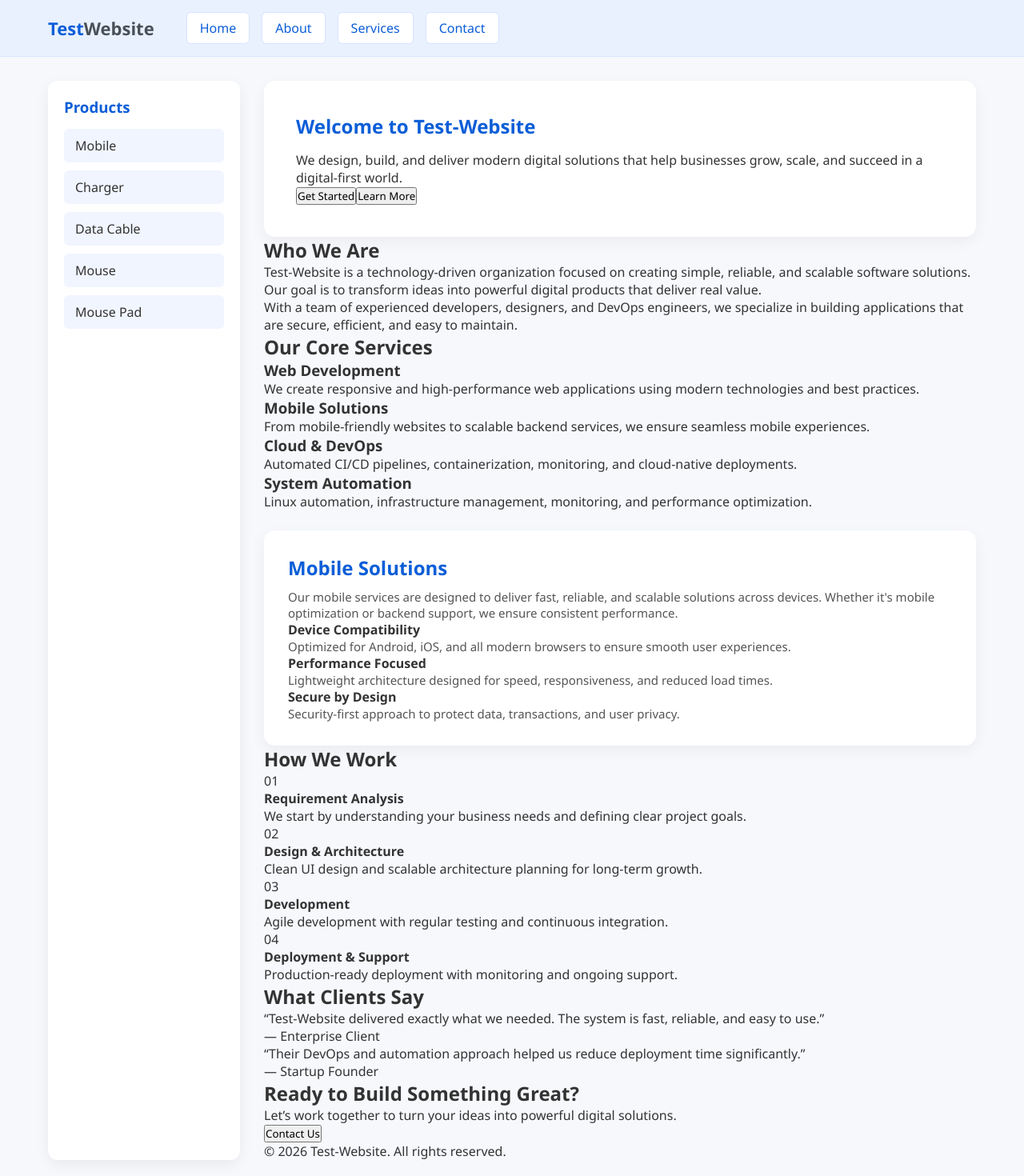
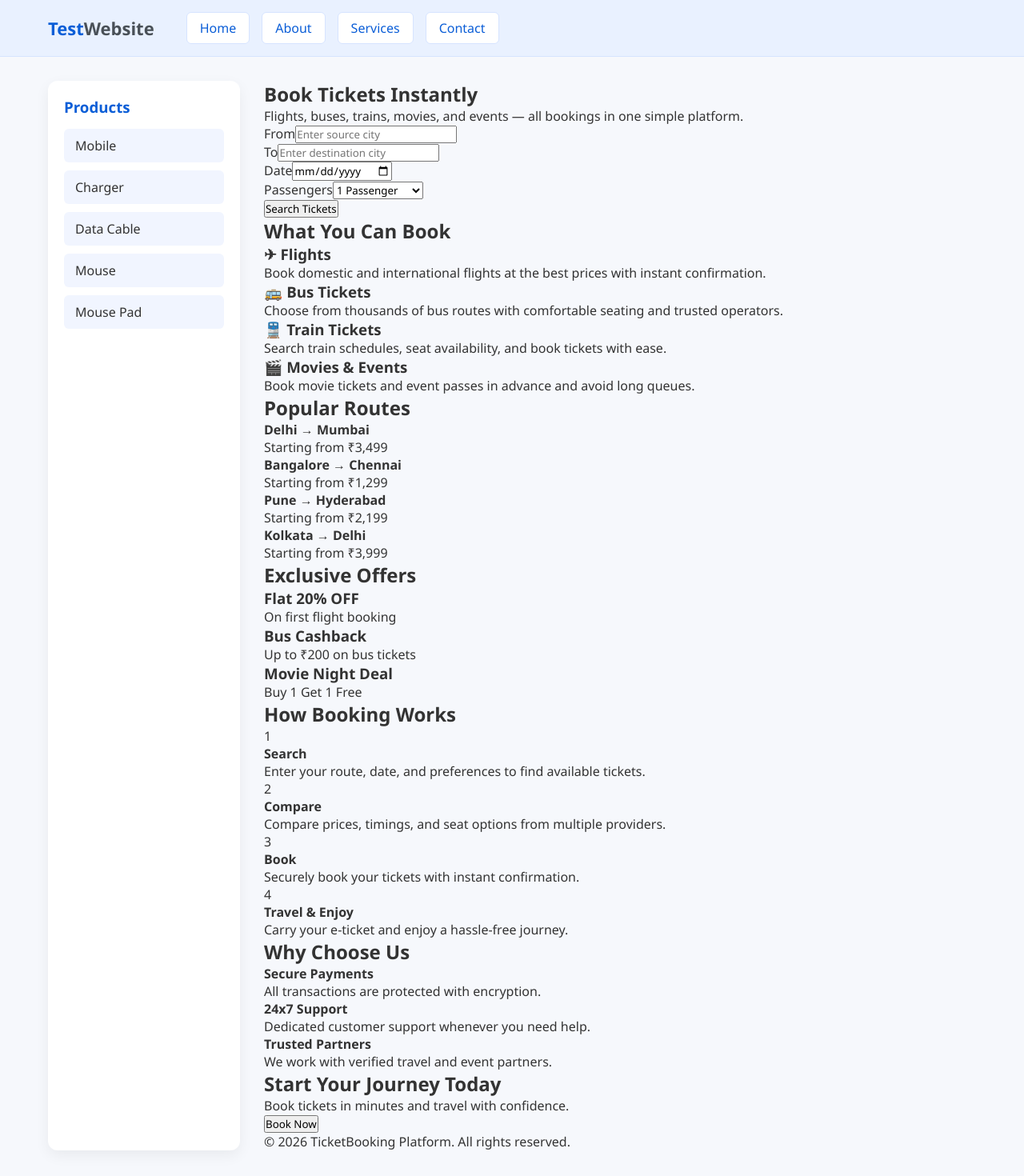
Before and after one commit to vikasrajput0112/my-react-website, a React (Create React App) app: page / in a window 1280 px wide. Shown: the top 1470 px of the page at 80% size. Built offline with nearby package versions, Linux system fonts and the light colour scheme.

Commit message:
Update Home.jsx

```diff
--- a/src/pages/Home.jsx
+++ b/src/pages/Home.jsx
@@ -9,206 +9,217 @@ const Home = () => {
             {/* Main Content */}
             <main className="home-content">
 
-                {/* Hero Section */}
-                <section className="home-hero">
-                    <div className="hero-inner">
-                        <h1>Welcome to Test-Website</h1>
-                        <p className="hero-subtitle">
-                            We design, build, and deliver modern digital
-                            solutions that help businesses grow, scale,
-                            and succeed in a digital-first world.
+                {/* HERO / SEARCH SECTION */}
+                <section className="booking-hero">
+                    <div className="hero-wrapper">
+                        <h1>Book Tickets Instantly</h1>
+                        <p className="hero-tagline">
+                            Flights, buses, trains, movies, and events —
+                            all bookings in one simple platform.
                         </p>
 
-                        <div className="hero-actions">
-                            <button className="primary-btn">
-                                Get Started
-                            </button>
-                            <button className="secondary-btn">
-                                Learn More
+                        {/* Search Box */}
+                        <div className="search-box">
+                            <div className="search-row">
+                                <div className="search-field">
+                                    <label>From</label>
+                                    <input type="text" placeholder="Enter source city" />
+                                </div>
+
+                                <div className="search-field">
+                                    <label>To</label>
+                                    <input type="text" placeholder="Enter destination city" />
+                                </div>
+
+                                <div className="search-field">
+                                    <label>Date</label>
+                                    <input type="date" />
+                                </div>
+
+                                <div className="search-field">
+                                    <label>Passengers</label>
+                                    <select>
+                                        <option>1 Passenger</option>
+                                        <option>2 Passengers</option>
+                                        <option>3 Passengers</option>
+                                        <option>4+ Passengers</option>
+                                    </select>
+                                </div>
+                            </div>
+
+                            <button className="search-btn">
+                                Search Tickets
                             </button>
                         </div>
                     </div>
                 </section>
 
-                {/* About Section */}
-                <section className="about-section">
-                    <h2>Who We Are</h2>
-                    <p>
-                        Test-Website is a technology-driven organization focused
-                        on creating simple, reliable, and scalable software
-                        solutions. Our goal is to transform ideas into powerful
-                        digital products that deliver real value.
-                    </p>
-
-                    <p>
-                        With a team of experienced developers, designers, and
-                        DevOps engineers, we specialize in building applications
-                        that are secure, efficient, and easy to maintain.
-                    </p>
-                </section>
-
-                {/* Services Overview */}
+                {/* SERVICES SECTION */}
                 <section className="services-section">
-                    <h2>Our Core Services</h2>
+                    <h2>What You Can Book</h2>
 
                     <div className="services-grid">
                         <div className="service-card">
-                            <h3>Web Development</h3>
+                            <h3>✈ Flights</h3>
                             <p>
-                                We create responsive and high-performance web
-                                applications using modern technologies and best
-                                practices.
+                                Book domestic and international flights
+                                at the best prices with instant confirmation.
                             </p>
                         </div>
 
                         <div className="service-card">
-                            <h3>Mobile Solutions</h3>
+                            <h3>🚌 Bus Tickets</h3>
                             <p>
-                                From mobile-friendly websites to scalable
-                                backend services, we ensure seamless mobile
-                                experiences.
+                                Choose from thousands of bus routes with
+                                comfortable seating and trusted operators.
                             </p>
                         </div>
 
                         <div className="service-card">
-                            <h3>Cloud & DevOps</h3>
+                            <h3>🚆 Train Tickets</h3>
                             <p>
-                                Automated CI/CD pipelines, containerization,
-                                monitoring, and cloud-native deployments.
+                                Search train schedules, seat availability,
+                                and book tickets with ease.
                             </p>
                         </div>
 
                         <div className="service-card">
-                            <h3>System Automation</h3>
+                            <h3>🎬 Movies & Events</h3>
                             <p>
-                                Linux automation, infrastructure management,
-                                monitoring, and performance optimization.
+                                Book movie tickets and event passes in
+                                advance and avoid long queues.
                             </p>
                         </div>
                     </div>
                 </section>
 
-                {/* Mobile Section */}
-                <section className="mobile-section">
-                    <h2>Mobile Solutions</h2>
-                    <p>
-                        Our mobile services are designed to deliver fast,
-                        reliable, and scalable solutions across devices.
-                        Whether it's mobile optimization or backend support,
-                        we ensure consistent performance.
-                    </p>
+                {/* POPULAR ROUTES */}
+                <section className="routes-section">
+                    <h2>Popular Routes</h2>
 
-                    <div className="mobile-features">
-                        <div className="mobile-feature">
-                            <h4>Device Compatibility</h4>
+                    <div className="routes-grid">
+                        <div className="route-card">
+                            <h4>Delhi → Mumbai</h4>
+                            <p>Starting from ₹3,499</p>
+                        </div>
+
+                        <div className="route-card">
+                            <h4>Bangalore → Chennai</h4>
+                            <p>Starting from ₹1,299</p>
+                        </div>
+
+                        <div className="route-card">
+                            <h4>Pune → Hyderabad</h4>
+                            <p>Starting from ₹2,199</p>
+                        </div>
+
+                        <div className="route-card">
+                            <h4>Kolkata → Delhi</h4>
+                            <p>Starting from ₹3,999</p>
+                        </div>
+                    </div>
+                </section>
+
+                {/* OFFERS SECTION */}
+                <section className="offers-section">
+                    <h2>Exclusive Offers</h2>
+
+                    <div className="offers-grid">
+                        <div className="offer-card">
+                            <h3>Flat 20% OFF</h3>
+                            <p>On first flight booking</p>
+                        </div>
+
+                        <div className="offer-card">
+                            <h3>Bus Cashback</h3>
+                            <p>Up to ₹200 on bus tickets</p>
+                        </div>
+
+                        <div className="offer-card">
+                            <h3>Movie Night Deal</h3>
+                            <p>Buy 1 Get 1 Free</p>
+                        </div>
+                    </div>
+                </section>
+
+                {/* HOW IT WORKS */}
+                <section className="process-section">
+                    <h2>How Booking Works</h2>
+
+                    <div className="process-grid">
+                        <div className="process-step">
+                            <span>1</span>
+                            <h4>Search</h4>
                             <p>
-                                Optimized for Android, iOS, and all modern
-                                browsers to ensure smooth user experiences.
+                                Enter your route, date, and preferences
+                                to find available tickets.
                             </p>
                         </div>
 
-                        <div className="mobile-feature">
-                            <h4>Performance Focused</h4>
+                        <div className="process-step">
+                            <span>2</span>
+                            <h4>Compare</h4>
                             <p>
-                                Lightweight architecture designed for speed,
-                                responsiveness, and reduced load times.
+                                Compare prices, timings, and seat options
+                                from multiple providers.
                             </p>
                         </div>
 
-                        <div className="mobile-feature">
-                            <h4>Secure by Design</h4>
+                        <div className="process-step">
+                            <span>3</span>
+                            <h4>Book</h4>
                             <p>
-                                Security-first approach to protect data,
-                                transactions, and user privacy.
+                                Securely book your tickets with instant
+                                confirmation.
+                            </p>
+                        </div>
+
+                        <div className="process-step">
+                            <span>4</span>
+                            <h4>Travel & Enjoy</h4>
+                            <p>
+                                Carry your e-ticket and enjoy a hassle-free journey.
                             </p>
                         </div>
                     </div>
                 </section>
 
-                {/* Process Section */}
-                <section className="process-section">
-                    <h2>How We Work</h2>
+                {/* TRUST SECTION */}
+                <section className="trust-section">
+                    <h2>Why Choose Us</h2>
 
-                    <div className="process-steps">
-                        <div className="process-step">
-                            <span className="step-number">01</span>
-                            <h4>Requirement Analysis</h4>
-                            <p>
-                                We start by understanding your business needs
-                                and defining clear project goals.
-                            </p>
+                    <div className="trust-grid">
+                        <div className="trust-item">
+                            <h4>Secure Payments</h4>
+                            <p>All transactions are protected with encryption.</p>
                         </div>
 
-                        <div className="process-step">
-                            <span className="step-number">02</span>
-                            <h4>Design & Architecture</h4>
-                            <p>
-                                Clean UI design and scalable architecture
-                                planning for long-term growth.
-                            </p>
+                        <div className="trust-item">
+                            <h4>24x7 Support</h4>
+                            <p>Dedicated customer support whenever you need help.</p>
                         </div>
 
-                        <div className="process-step">
-                            <span className="step-number">03</span>
-                            <h4>Development</h4>
-                            <p>
-                                Agile development with regular testing and
-                                continuous integration.
-                            </p>
-                        </div>
-
-                        <div className="process-step">
-                            <span className="step-number">04</span>
-                            <h4>Deployment & Support</h4>
-                            <p>
-                                Production-ready deployment with monitoring
-                                and ongoing support.
-                            </p>
+                        <div className="trust-item">
+                            <h4>Trusted Partners</h4>
+                            <p>We work with verified travel and event partners.</p>
                         </div>
                     </div>
                 </section>
 
-                {/* Testimonials */}
-                <section className="testimonial-section">
-                    <h2>What Clients Say</h2>
-
-                    <div className="testimonial-grid">
-                        <div className="testimonial-card">
-                            <p>
-                                “Test-Website delivered exactly what we needed.
-                                The system is fast, reliable, and easy to use.”
-                            </p>
-                            <span>— Enterprise Client</span>
-                        </div>
-
-                        <div className="testimonial-card">
-                            <p>
-                                “Their DevOps and automation approach helped us
-                                reduce deployment time significantly.”
-                            </p>
-                            <span>— Startup Founder</span>
-                        </div>
-                    </div>
-                </section>
-
-                {/* Call To Action */}
+                {/* CTA */}
                 <section className="cta-section">
-                    <h2>Ready to Build Something Great?</h2>
+                    <h2>Start Your Journey Today</h2>
                     <p>
-                        Let’s work together to turn your ideas into powerful
-                        digital solutions.
+                        Book tickets in minutes and travel with confidence.
                     </p>
-
                     <button className="primary-btn">
-                        Contact Us
+                        Book Now
                     </button>
                 </section>
 
-                {/* Footer */}
+                {/* FOOTER */}
                 <footer className="home-footer">
-                    <p>
-                        © 2026 Test-Website. All rights reserved.
-                    </p>
+                    <p>© 2026 TicketBooking Platform. All rights reserved.</p>
                 </footer>
 
             </main>
```
